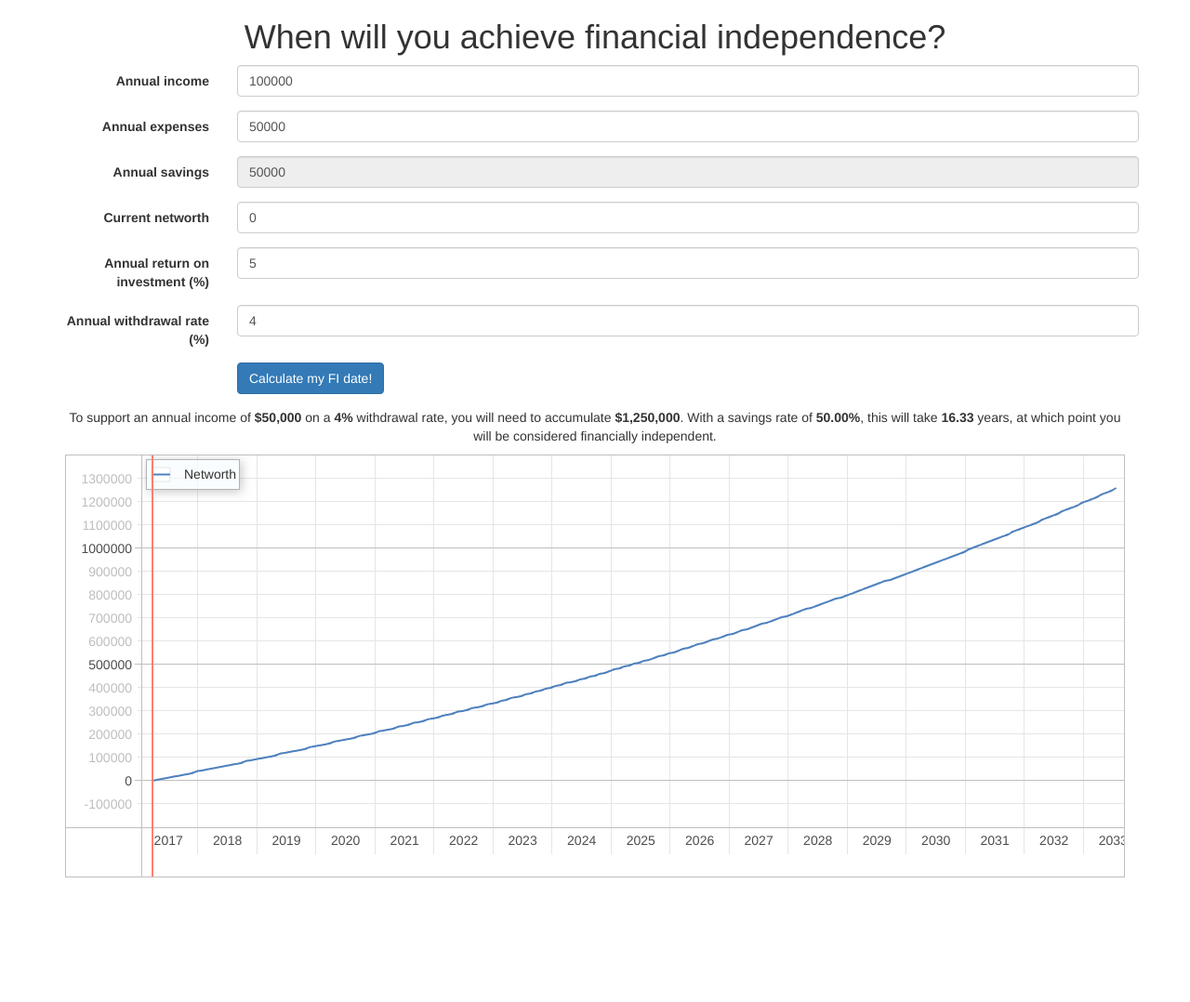
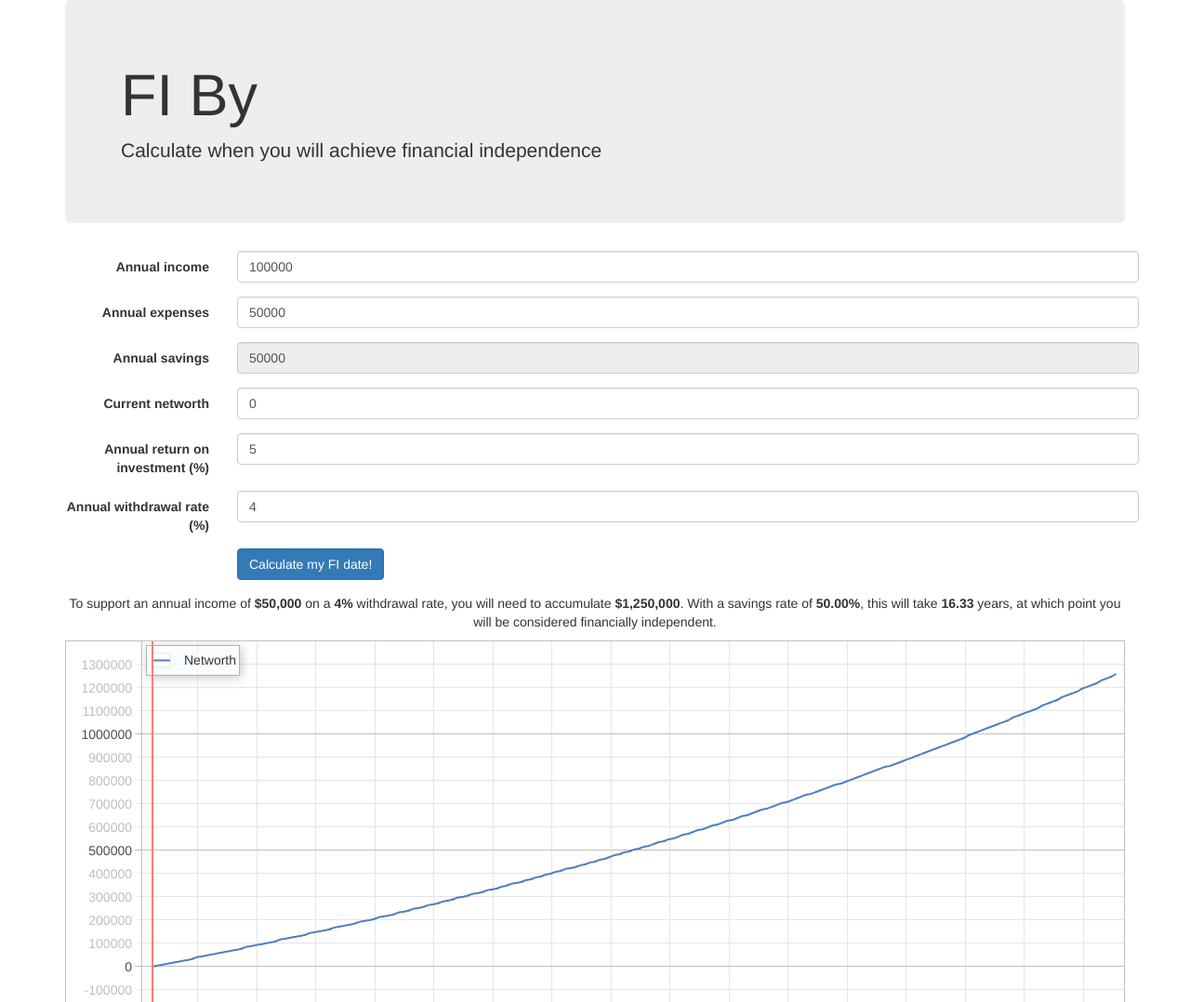
Before and after one commit to brookskindle/FI-By, a plain HTML site: page index.html in a window 1280 px wide. Shown: the top 1078 px of the page at 93% size. Before the commit the page ends 944 px from the top, so only its background shows below. Drawn offline with Linux system fonts and the light colour scheme.

Commit message:
Add basic jumbotron

```diff
--- a/index.html
+++ b/index.html
@@ -18,11 +18,12 @@
 
   <body>
     <div class="container">
+      <div class="jumbotron">
+        <h1>FI By</h1>
+        <p>Calculate when you will achieve financial independence</p>
+      </div>
+
       <div class="row">
-        <center>
-          <h1>When will you achieve financial independence?</h1>
-        </center>
-
         <form id="fi_form" class="form-horizontal">
           <div class="form-group">
             <label class="control-label col-xs-2" for="income">Annual income</label>
```
